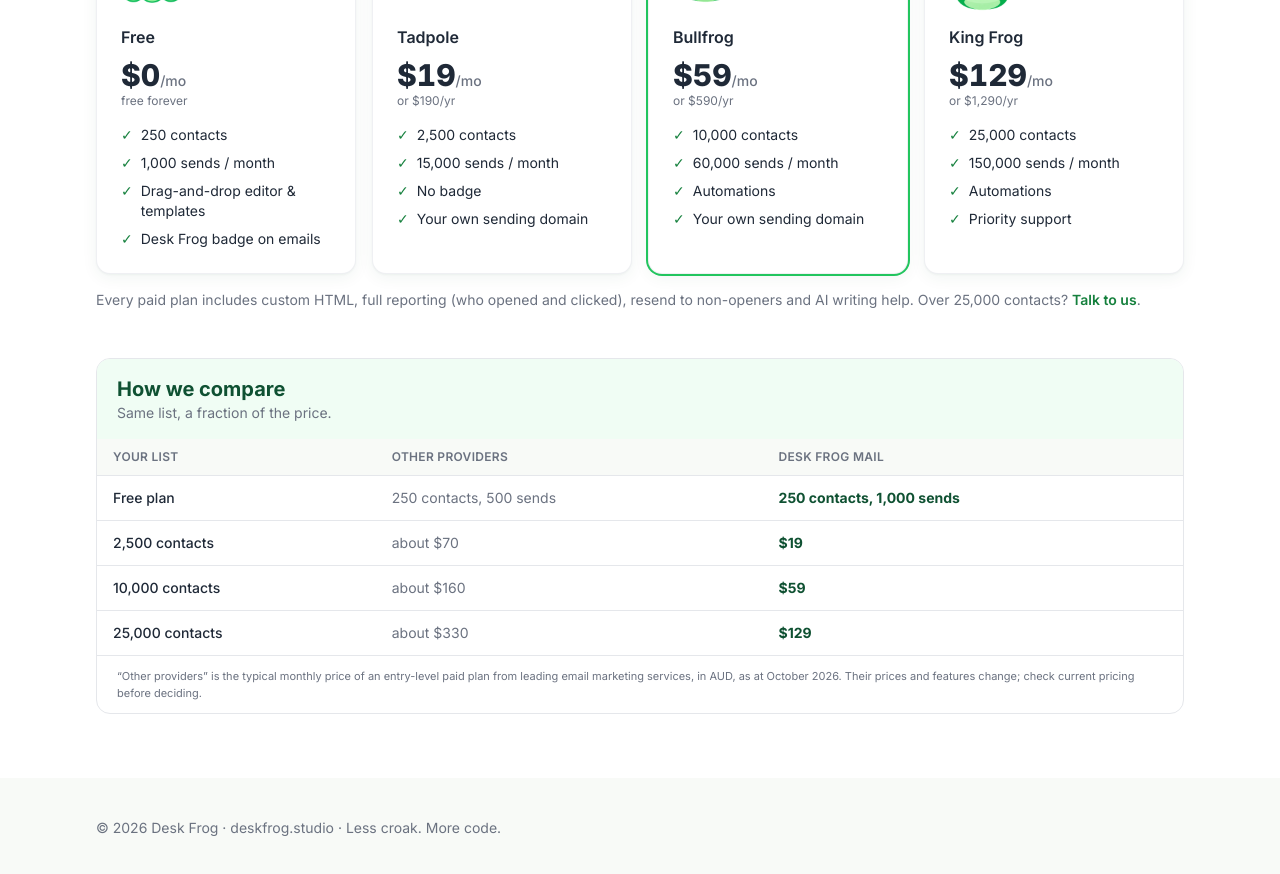
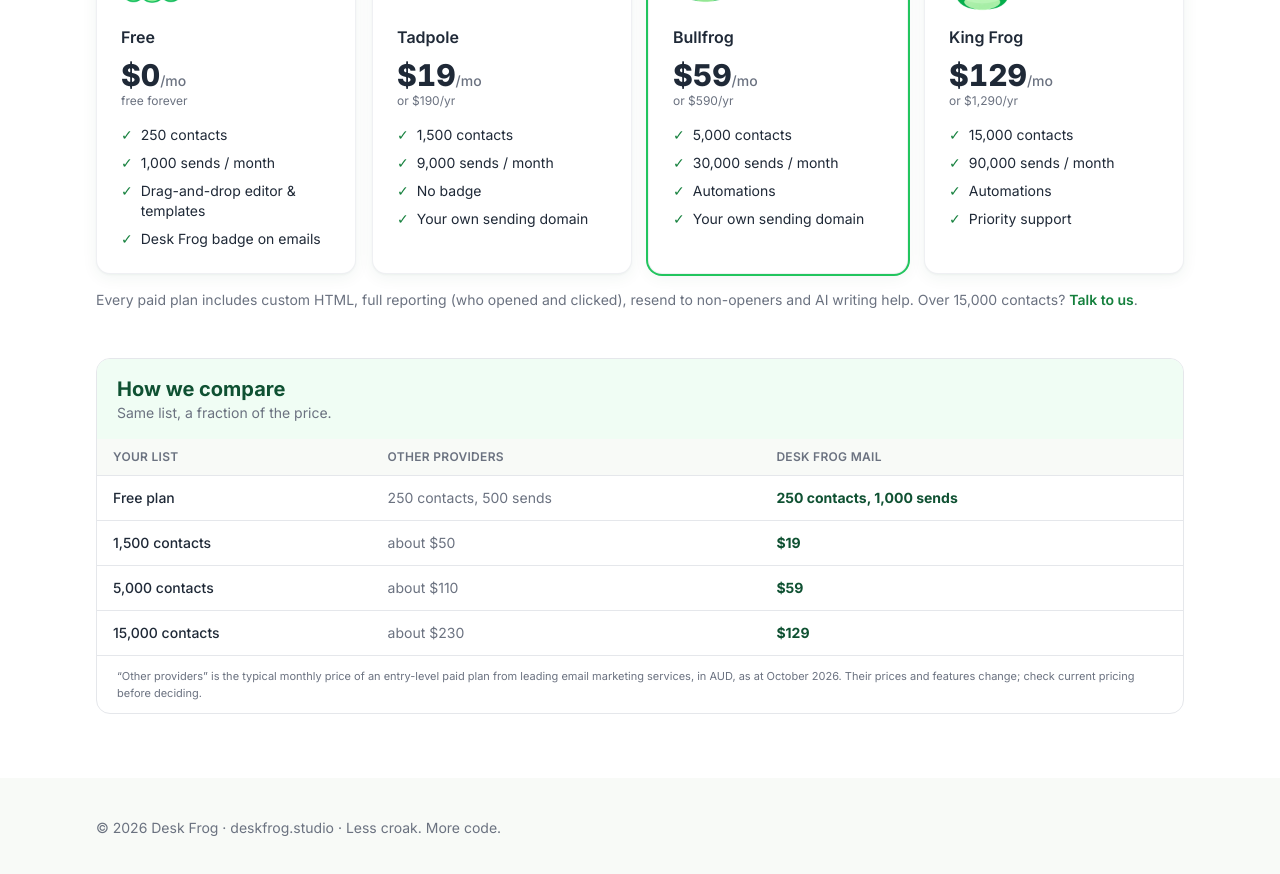
Before and after one commit to tamprd/deskfrog-mail, a Next.js app: page / in a window 1280 px wide. Shown: the part 860-1734 px from the top of the page. Built offline with nearby package versions, Linux system fonts and the light colour scheme.

Commit message:
Plan limits: Tadpole 1,500, Bullfrog 5,000, King Frog 15,000 contacts (6x sends)
Co-Authored-By: Claude Opus 5.5 <noreply@anthropic.com>
Claude-Session: https://claude.ai/code/session_018ZCavYxrTCNekCScghoPQD

```diff
--- a/src/app/app/settings/plans/page.tsx
+++ b/src/app/app/settings/plans/page.tsx
@@ -81,7 +81,7 @@ export default async function Plans() {
           </tbody>
         </table>
       </div>
-      <p className="border-t border-line p-4 text-xs text-muted">AUD per month, GST included. Pay yearly and get 2 months free. Plan changes apply straight away; the new price starts from your next bill. Over 25,000 contacts? Email hello@deskfrog.studio.</p>
+      <p className="border-t border-line p-4 text-xs text-muted">AUD per month, GST included. Pay yearly and get 2 months free. Plan changes apply straight away; the new price starts from your next bill. Over 15,000 contacts? Email hello@deskfrog.studio.</p>
     </section>
   );
 }
--- a/src/app/page.tsx
+++ b/src/app/page.tsx
@@ -5,17 +5,17 @@ import { PlanIcon } from "@/components/plan-icon";
 // AUD, GST inclusive. Annual = 10 × monthly (2 months free).
 const tiers = [
   { name: "Free", price: 0, items: ["250 contacts", "1,000 sends / month", "Drag-and-drop editor & templates", "Desk Frog badge on emails"] },
-  { name: "Tadpole", price: 19, items: ["2,500 contacts", "15,000 sends / month", "No badge", "Your own sending domain"] },
-  { name: "Bullfrog", price: 59, popular: true, items: ["10,000 contacts", "60,000 sends / month", "Automations", "Your own sending domain"] },
-  { name: "King Frog", price: 129, items: ["25,000 contacts", "150,000 sends / month", "Automations", "Priority support"] },
+  { name: "Tadpole", price: 19, items: ["1,500 contacts", "9,000 sends / month", "No badge", "Your own sending domain"] },
+  { name: "Bullfrog", price: 59, popular: true, items: ["5,000 contacts", "30,000 sends / month", "Automations", "Your own sending domain"] },
+  { name: "King Frog", price: 129, items: ["15,000 contacts", "90,000 sends / month", "Automations", "Priority support"] },
 ];
 
 // Comparison with typical pricing elsewhere (entry-level paid plan, AUD per month).
 const compare = [
   { contacts: "Free plan", them: "250 contacts, 500 sends", us: "250 contacts, 1,000 sends" },
-  { contacts: "2,500 contacts", them: "about $70", us: "$19" },
-  { contacts: "10,000 contacts", them: "about $160", us: "$59" },
-  { contacts: "25,000 contacts", them: "about $330", us: "$129" },
+  { contacts: "1,500 contacts", them: "about $50", us: "$19" },
+  { contacts: "5,000 contacts", them: "about $110", us: "$59" },
+  { contacts: "15,000 contacts", them: "about $230", us: "$129" },
 ];
 
 export default function Home() {
@@ -66,7 +66,7 @@ export default function Home() {
               </div>
             ))}
           </div>
-          <p className="mt-4 text-sm text-muted">Every paid plan includes custom HTML, full reporting (who opened and clicked), resend to non-openers and AI writing help. Over 25,000 contacts? <a className="font-semibold text-frog-700 hover:underline" href="mailto:hello@deskfrog.studio">Talk to us</a>.</p>
+          <p className="mt-4 text-sm text-muted">Every paid plan includes custom HTML, full reporting (who opened and clicked), resend to non-openers and AI writing help. Over 15,000 contacts? <a className="font-semibold text-frog-700 hover:underline" href="mailto:hello@deskfrog.studio">Talk to us</a>.</p>
 
           <div className="mt-12 overflow-hidden rounded-xl border border-line">
             <div className="bg-frog-50 px-5 py-4">
```
Also changed, not shown: 2 other files (tests, documents, lock files or other folders).
